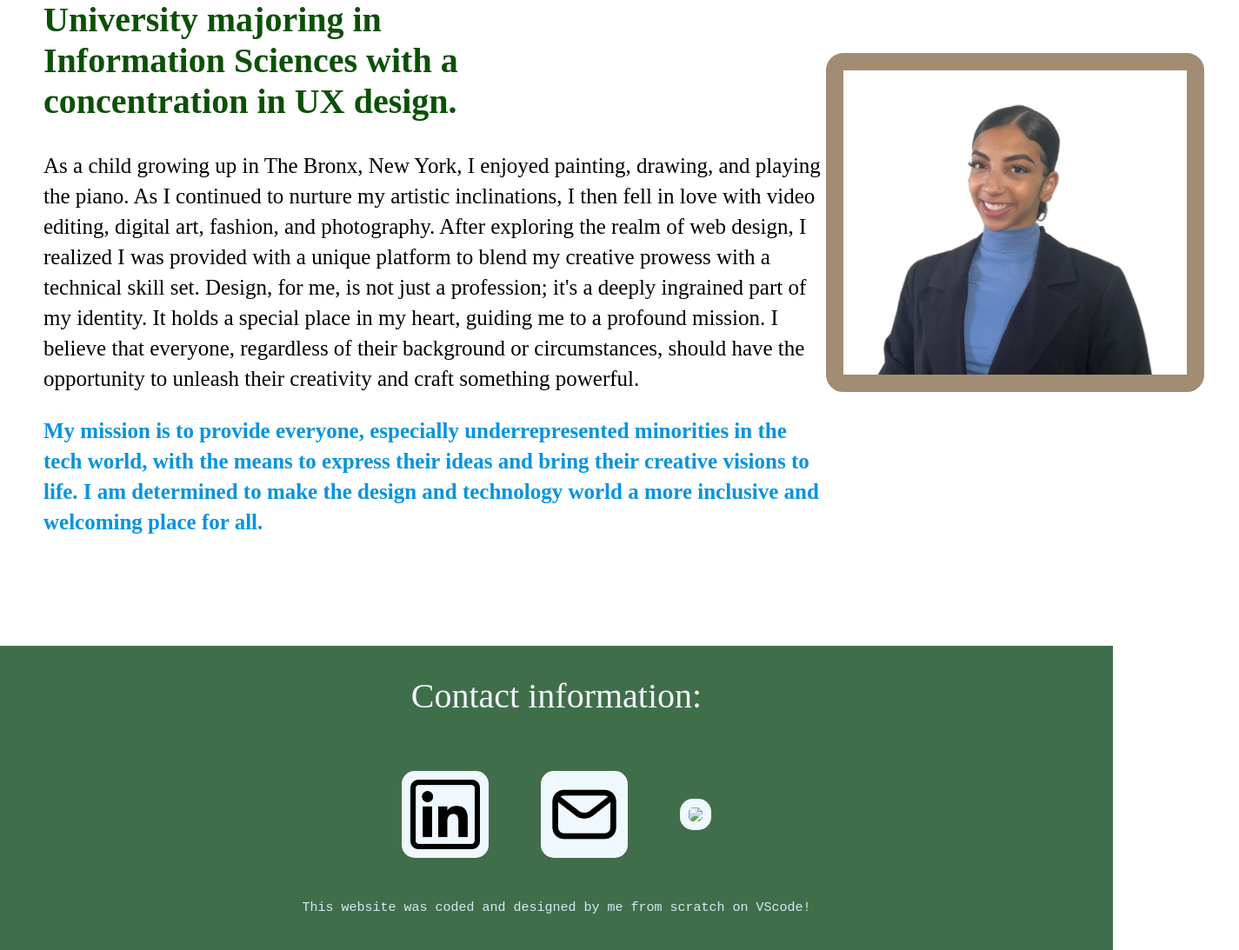
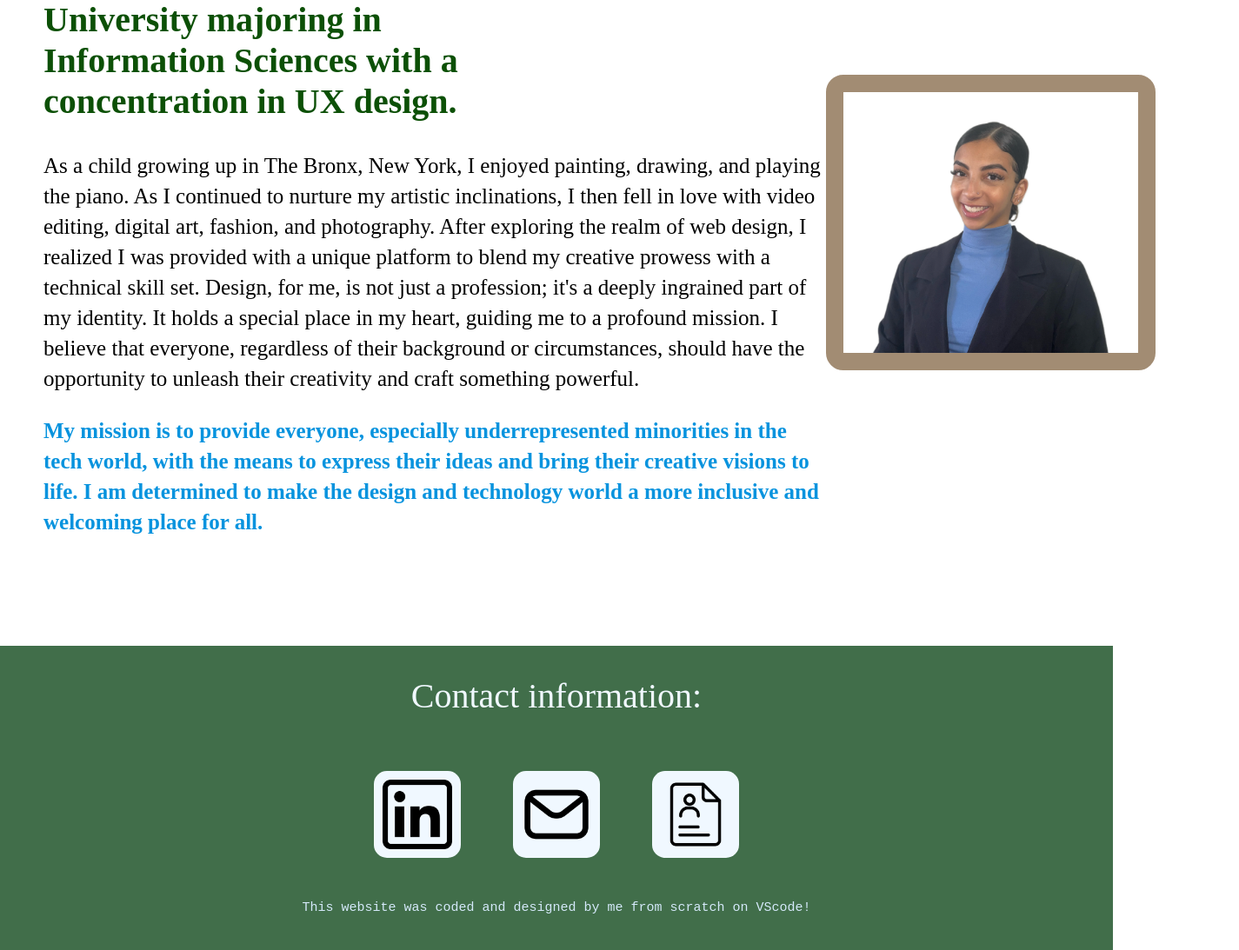
Before and after one commit to valerieberiquette/portfolio, a plain HTML site: page about.html in a window 1280 px wide. Shown: the part 283-1376 px from the top of the page at 87% size, 1425 px wide, since content can reach past the window. Drawn offline with Linux system fonts and the light colour scheme.

Commit message:
fied resume logo

```diff
--- a/about.html
+++ b/about.html
@@ -44,7 +44,7 @@
 
             <a href="mailto:vlb49@cornell.edu"><img src="images/mail.png"></a>
 
-            <a href="resume"><img src="images/resume.png"></a>
+            <a href="https://drive.google.com/file/d/1vN9DxLNv4HIOICXUwv_BFZiyGF0q-8O5/view?usp=sharing"><img src="images/resume.png"></a>
         </div>
         <p>This website was coded and designed by me from scratch on VScode!</p>
     </div>
--- a/styles/site.css
+++ b/styles/site.css
@@ -279,7 +279,7 @@ body{
 }
 
 .about img{
-    height: 350px;
+    height: 300px;
     margin-right: 40px;
     border: solid 20px;
     border-color: rgb(162, 140, 115);
```
Also changed, not shown: smartteddy.html (+2 -2 lines), images/resume.png (added), 1 other file.
